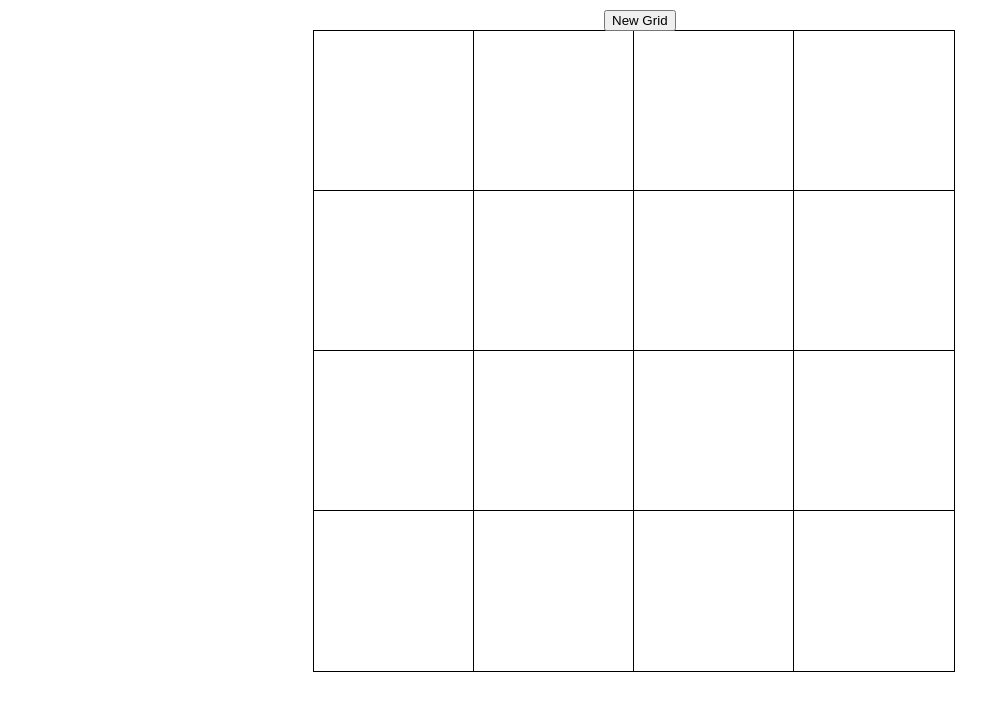
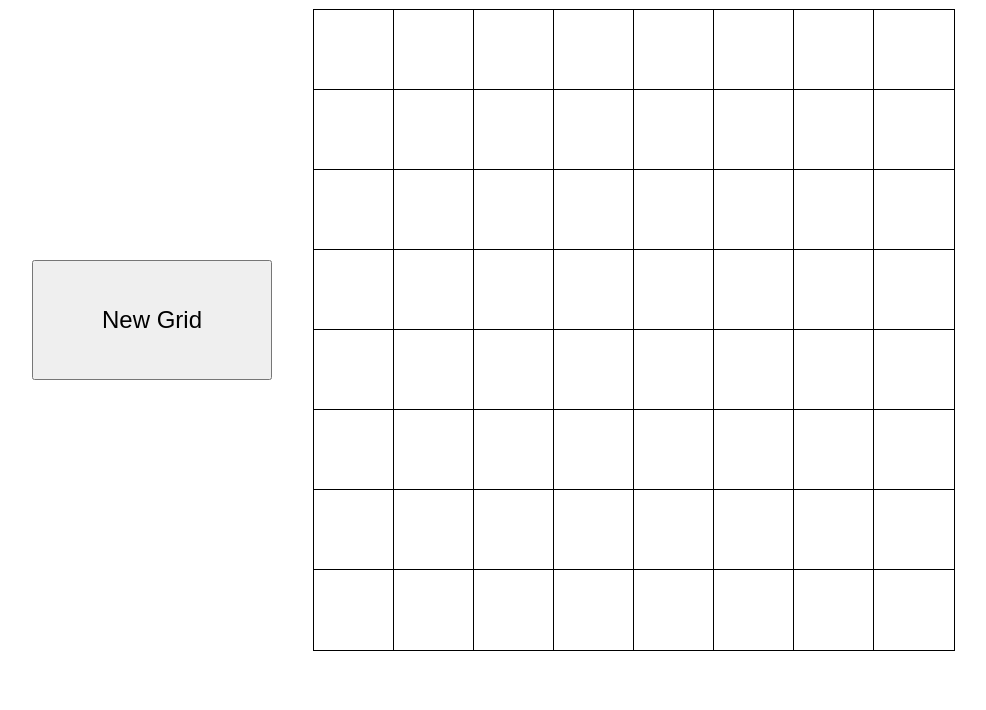
Before and after one commit to IcefoxCross/jquery-sketch, a plain HTML site: page index.html in a window 1280 px wide. Shown: the whole page, without its empty margins (6-992 px from the left). Drawn offline with Linux system fonts and the light colour scheme.

Commit message:
last build: regrid still not working.

```diff
--- a/index.html
+++ b/index.html
@@ -7,8 +7,7 @@
 	<script src="js/grid.js"></script>
 </head>
 <body>
-	<div id="container">
-		<input class="blocks" type="submit" value="New Grid">
-	</div>
+	<input class="blocks" type="submit" value="New Grid">
+	<div id="container"></div>
 </body>
 </html>
--- a/js/grid.js
+++ b/js/grid.js
@@ -1,4 +1,4 @@
-var squares = 4;
+var squares = 8;
 var winSize = 640;
 var $row = $("<div />", {class: "row"});
 var $square = $("<div />", {class: "square"});
@@ -12,16 +12,18 @@ $(document).ready(function(){
 	});
 
 	$(".blocks").click(function() {
-		squares = prompt("What will the new grid X size be? (X * X)");
-		remakeGrid(squares);
+		var newSquare = parseInt(prompt("What will the new grid X size be? (X * X)"));
+		remakeGrid(newSquare);
 	});
 });
 
 function remakeGrid(newS){
-	$row.css("height", winSize / newS);
+	$("#container").empty();
+	var newGrid = Math.floor(winSize / newS);
+	$row.css({"height": newGrid});
 	$square.css({
-		'height': winSize / newS,
-		'width': winSize / newS
+		'height': newGrid,
+		'width': newGrid
 	});
 
 	for (var i = 0; i < newS; i++) {
--- a/style.css
+++ b/style.css
@@ -4,7 +4,7 @@
 	margin-top: 10px;
 	margin-left: auto;
 	margin-right: auto;
-	background: #FFFFFF;
+	background: #000000;
 }
 
 .row{
@@ -24,5 +24,11 @@
 }
 
 .blocks{
-	margin-left: 290px;
+	width: 10em;
+	height: 5em;
+	font-size: 24px;
+	display: inline-block;
+	margin-top: 250px;
+	margin-left: 30px;
+	float: left;
 }
```
